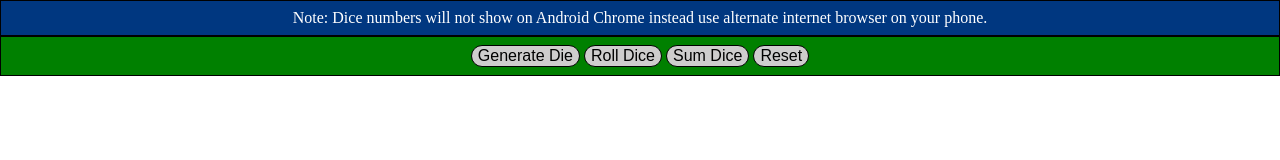
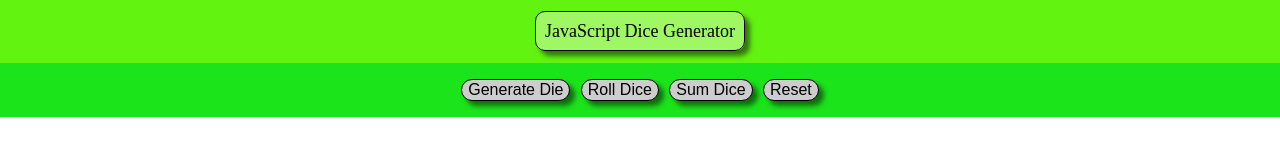
Before and after one commit to walterlee7/day8_lab8_oop, a website: page client/index.html in a window 1280 px wide. Drawn offline with Linux system fonts and the light colour scheme.

Commit message:
css update

```diff
--- a/client/index.html
+++ b/client/index.html
@@ -8,15 +8,15 @@
     <meta name="author" content="Walter Lee">
 
     <link rel="icon" type="image/png" sizes="16x16" href="img/walt-favicon.png">
-    <title>Die Generator with OOP</title>
+    <title>JavaScript Die Generator with OOP</title>
     <link rel="stylesheet" href="styles.css">
 </head>
 
 <body>
     <div class="title-wrapper">
-        <p class="title">
-            Note: Dice numbers will not show on Android Chrome instead use alternate internet browser on your phone.
-        </p>
+        <span class="title">
+            JavaScript Dice Generator
+        </span>
     </div>
     <div class="buttons">
         <button id="generate-button">Generate Die</button>
--- a/client/oop.js
+++ b/client/oop.js
@@ -8,8 +8,6 @@ class Die {
         this.div.id = 'sq';
         this.div.style.left = `${x}px`;
         this.div.style.top = `${y}px`;
-
-        // this.div.style.width = `${size}px`;
         this.div.style.width = `auto`;
         this.div.style.height = `${size}px`;
         this.div.style.backgroundColor = "white";
@@ -24,10 +22,7 @@ class Die {
 
     roll() {
         this.value = Math.floor(Math.random() * (7 - 1)) + 1;
-        // let numb = `&#${this.value + 9855};`
-
         let numb = `&#x${this.value + 2679};`
-        // console.log(numb);
         this.div.innerHTML = numb;
     }
 
--- a/client/styles.css
+++ b/client/styles.css
@@ -5,13 +5,26 @@ html, body {
     margin: 0;
 }
 
+.title-wrapper {
+    background-color: rgb(99, 243, 16);
+    padding: 1.3em;
+    text-align: center;
+}
+
 .title {
     padding: 0.5em;
-    margin: 0;
+    border-radius: 10px;
+    font-size: 18px;
     border: 1px solid black;
-    color: white;
+    color: rgb(0, 0, 0);
+    background-color: rgb(159, 248, 99);
+    box-shadow: rgba(0, 0, 0, 0.514) 5px 5px 5px;
+}
+
+.buttons {
+    padding: 0.8em;
     text-align: center;
-    background-color: rgb(0, 55, 128);
+    background-color: rgb(27, 228, 27);
 }
 
 #generate-button, #roll-button, #sum-button, #reset-button {
@@ -19,13 +32,8 @@ html, body {
     border-radius: 15px;
     background-color: rgb(206, 205, 205);
     font-size: 16px;
-}
-
-.buttons {
-    padding: 0.5em;
-    border: 1px solid black;
-    text-align: center;
-    background-color: green;
+    box-shadow: rgba(0, 0, 0, 0.514) 5px 5px 5px;
+    margin: 0.2em;
 }
 
 .square {
@@ -37,11 +45,9 @@ html, body {
     color: black;
     cursor: pointer;
     line-height: 100px;
-    /* min-width: 100px; */
 }
 
 #square-container {
-   background-color: black;
+   background-color: rgb(0, 0, 0);
    text-align: center;
-   /* min-width: 400px; */
 }
```
